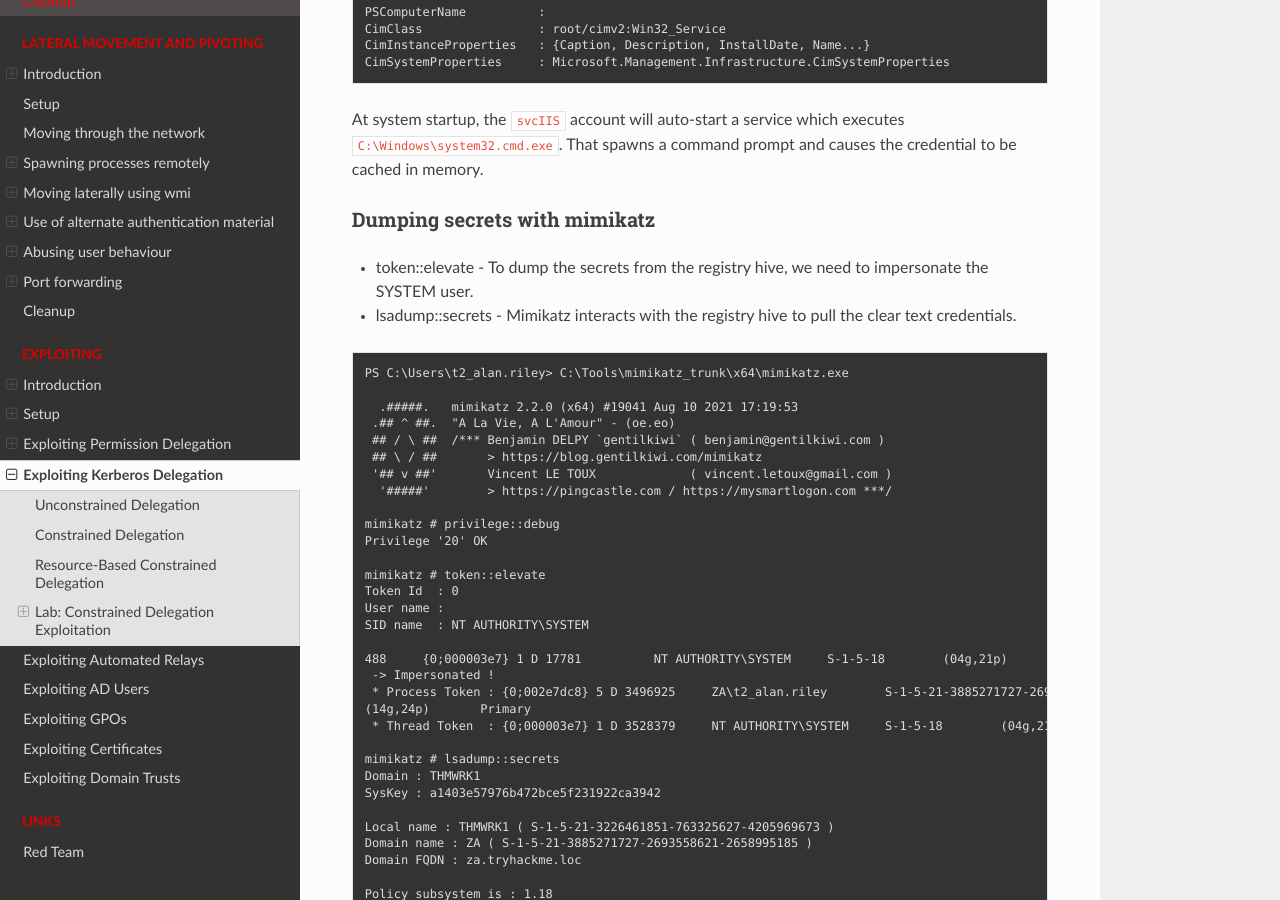
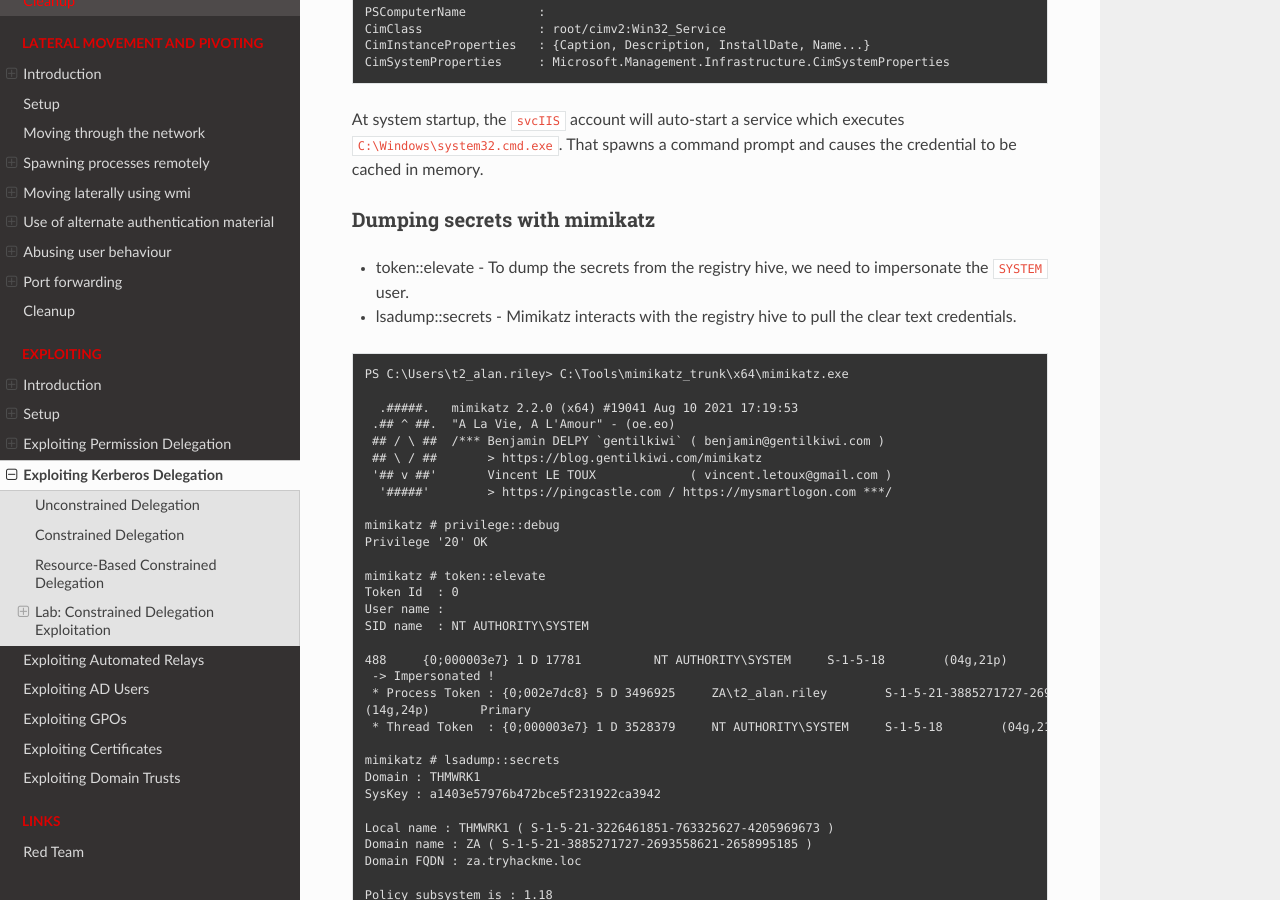
Before and after one commit to tymyrddin/red-ad, a Sphinx documentation site: the page built from source/docs/exploit/kerberos.md, in a window 1280 px wide and 900 px high, scrolled down 2737 px. Built offline with Sphinx 7.4.7 and the Read the Docs theme 2.0.0, drawn with Linux system fonts in a browser that asks for light colours; some of the changed text lies outside the part shown.

Commit message:
Version 0.1

````diff
--- a/source/docs/exploit/kerberos.md
+++ b/source/docs/exploit/kerberos.md
@@ -135,7 +135,7 @@
 
 ### Dumping secrets with mimikatz
 
-* token::elevate - To dump the secrets from the registry hive, we need to impersonate the SYSTEM user.
+* token::elevate - To dump the secrets from the registry hive, we need to impersonate the `SYSTEM` user.
 * lsadump::secrets - Mimikatz interacts with the registry hive to pull the clear text credentials.
 
 ```text
@@ -231,7 +231,7 @@
 kekeo #
 ```
 
-Generate a `TGT` using the `svcIIS` credentials that can be used to generate tickets for the HTTP and WSMAN services:
+Generate a `TGT` using the `svcIIS` credentials that can be used to generate tickets for the `HTTP` and `WSMAN` services:
 
 ```text
 kekeo # tgt::ask /user:svcIIS /domain:za.tryhackme.loc /password:Password1@
````
Also changed, not shown: other parts of source/docs/exploit/kerberos.md (+1 -1 lines).
